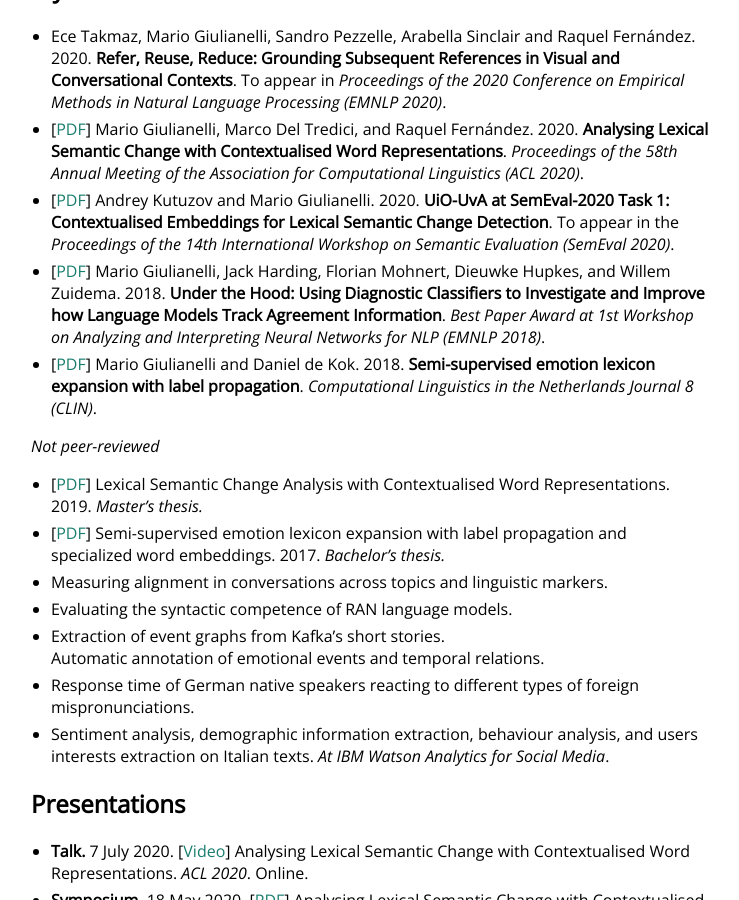
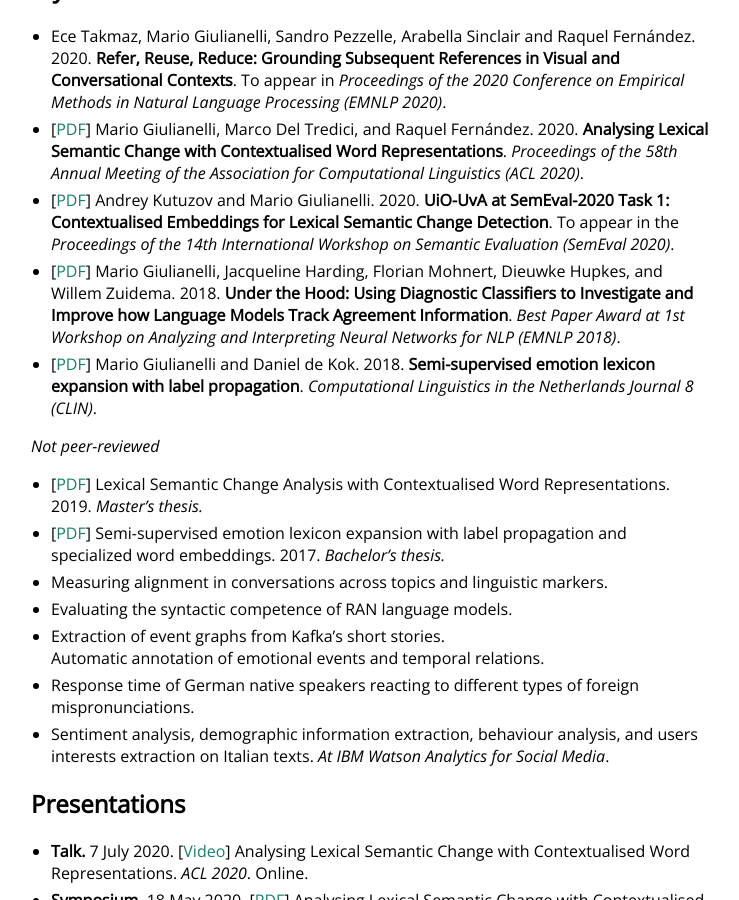
Before and after one commit to glnmario/glnmario.github.io, a Jekyll site: the page built from index.md, in a window 1280 px wide and 900 px high, scrolled down 686 px. Shown: the whole window, without its empty margins (259-998 px from the left). Built offline with Jekyll 4.4.1, drawn with Linux system fonts in a browser that asks for light colours.

Commit message:
Update index.md

```diff
--- a/index.md
+++ b/index.md
@@ -27,7 +27,7 @@ Currently I study Artificial Intelligence at the University of Amsterdam.
 - Ece Takmaz, Mario Giulianelli, Sandro Pezzelle, Arabella Sinclair and Raquel Fernández. 2020. **Refer, Reuse, Reduce: Grounding Subsequent References in Visual and Conversational Contexts**. To appear in _Proceedings of the 2020 Conference on Empirical Methods in Natural Language Processing (EMNLP 2020)_.
 - [[PDF](https://www.aclweb.org/anthology/2020.acl-main.365/)] Mario Giulianelli, Marco Del Tredici, and Raquel Fernández. 2020. **Analysing Lexical Semantic Change with Contextualised Word Representations**. _Proceedings of the 58th Annual Meeting of the Association for Computational Linguistics (ACL 2020)_.
 - [[PDF](https://arxiv.org/abs/2005.00050)] Andrey Kutuzov and Mario Giulianelli. 2020. **UiO-UvA at SemEval-2020 Task 1: Contextualised Embeddings for Lexical Semantic Change Detection**. To appear in the _Proceedings of the 14th International Workshop on Semantic Evaluation (SemEval 2020)_.
-- [[PDF](https://www.aclweb.org/anthology/W18-5426/)] Mario Giulianelli, Jack Harding, Florian Mohnert, Dieuwke Hupkes, and Willem Zuidema. 2018. **Under the Hood: Using Diagnostic Classifiers to Investigate and Improve how Language Models Track Agreement Information**. _Best Paper Award at 1st Workshop on Analyzing and Interpreting Neural Networks for NLP (EMNLP 2018)_.
+- [[PDF](https://www.aclweb.org/anthology/W18-5426/)] Mario Giulianelli, Jacqueline Harding, Florian Mohnert, Dieuwke Hupkes, and Willem Zuidema. 2018. **Under the Hood: Using Diagnostic Classifiers to Investigate and Improve how Language Models Track Agreement Information**. _Best Paper Award at 1st Workshop on Analyzing and Interpreting Neural Networks for NLP (EMNLP 2018)_.
 - [[PDF](https://clinjournal.org/clinj/article/view/82)] Mario Giulianelli and Daniel de Kok. 2018. **Semi-supervised emotion lexicon expansion with label propagation**. _Computational Linguistics in the Netherlands Journal 8 (CLIN)_.
 
 *Not peer-reviewed*
```
